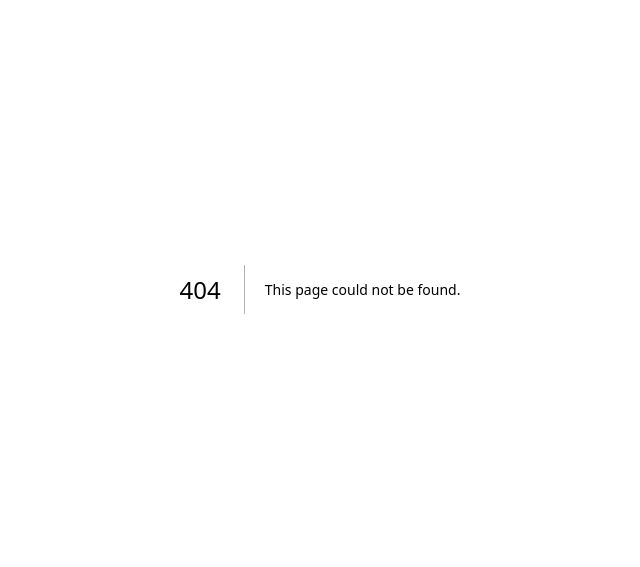
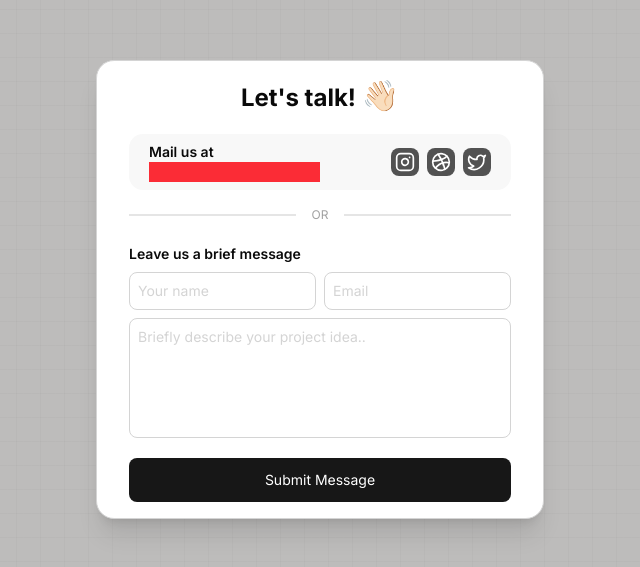
Before and after one commit to vxnsh1/shiftr, a Next.js app: page /components/contact-form in a window 1280 px wide. Before the commit this address had no page. Shown: the part 111-678 px from the top of the page, without its empty margins (320-960 px from the left). Built offline with nearby package versions, Linux system fonts and the light colour scheme.

Commit message:
feat: Contact form component

```diff
--- /dev/null
+++ b/app/components/contact-form/page.tsx
@@ -0,0 +1,84 @@
+"use client";
+
+import { Dribbble, Instagram, Twitter } from "lucide-react";
+import { motion } from "motion/react";
+
+const Page = () => {
+  const links = [
+    <Instagram size={20} />,
+    <Dribbble size={20} />,
+    <Twitter size={20} />,
+  ];
+  return (
+    <div className="h-screen max-w-2xl mx-auto flex items-center justify-center">
+      <div className="w-2/3 bg-white rounded-2xl border border-neutral-300 shadow-xl px-8 py-4 flex flex-col justify-between">
+        <div className="w-full h-1/6 flex items-center flex-col gap-5">
+          <p className="text-2xl font-bold">
+            Let's talk! <span className="text-3xl">👋🏻</span>
+          </p>
+          <div className="w-full h-full rounded-xl bg-[#F8F8F8] flex justify-between text-sm px-5 py-2">
+            <div className="w-1/2 h-full flex flex-col justify-center font-semibold ">
+              <span>Mail us at</span>
+              <span className="text-blue-600 cursor-pointer bg-red-500 overflow-hidden flex items-center">
+                <motion.span
+                  initial={{ y: 0 }}
+                  animate={{ y: -20 }}
+                  transition={{duration: 0.5, ease: "easeInOut"}}
+                  className="block"
+                  style={{ display: 'inline-block' }}
+                >
+                  hello@example.com
+                </motion.span>
+              </span>
+            </div>
+            <div className="flex items-center justify-center gap-2">
+              {links.map((item, idx) => (
+                <span
+                  key={idx}
+                  className="p-1 bg-neutral-600 rounded-md text-white cursor-pointer"
+                >
+                  {item}
+                </span>
+              ))}
+            </div>
+          </div>
+        </div>
+        <span className="flex justify-between items-center gap-4 text-[12px] text-neutral-400 mt-4">
+          <span className="border border-neutral-200 w-full"></span>
+          OR
+          <span className="border border-neutral-200 w-full"></span>
+        </span>
+        <div className="w-full flex flex-col mt-5 h-full">
+          <p className="text-sm font-semibold">Leave us a brief message</p>
+          <form action="submit" className="mt-2">
+            <div className="flex gap-2">
+              <input
+                type="text"
+                placeholder="Your name"
+                className="w-1/2 outline-0 text-sm p-2 border border-neutral-300 rounded-md placeholder:text-neutral-300"
+              />
+              <input
+                type="text"
+                placeholder="Email"
+                className="outline-0 w-1/2 text-sm p-2 border border-neutral-300 rounded-md placeholder:text-neutral-300"
+              />
+            </div>
+            <div className="flex-1 min-h-[120px] max-h-[220px] flex flex-col mt-2">
+              <textarea
+                name=""
+                id=""
+                placeholder="Briefly describe your project idea.."
+                className="outline-0 text-sm p-2 border border-neutral-300 rounded-md placeholder:text-neutral-300 w-full h-full resize-none flex-1 min-h-[120px] max-h-[220px]"
+              ></textarea>
+            </div>
+            <button className="w-full text-sm bg-neutral-900 text-white py-3 rounded-md mt-5">
+              Submit Message
+            </button>
+          </form>
+        </div>
+      </div>
+    </div>
+  );
+};
+
+export default Page;
--- /dev/null
+++ b/app/components/layout.tsx
@@ -0,0 +1,12 @@
+import React from "react";
+
+const layout = ({ children }: { children: React.ReactNode }) => {
+  return (
+    <div className="relative">
+      <div className="pointer-events-none absolute inset-0 h-full w-full bg-[linear-gradient(to_right,#80808012_1px,transparent_1px),linear-gradient(to_bottom,#80808012_1px,transparent_1px)] bg-size-[24px_24px] z-0"></div>
+      <div className="relative z-10">{children}</div>
+    </div>
+  );
+};
+
+export default layout;
--- a/app/globals.css
+++ b/app/globals.css
@@ -52,7 +52,7 @@ body {
 
 :root {
   --radius: 0.625rem;
-  --background: oklch(0.985 0.002 85);
+  --background: oklch(0.7952 0.002 85);
   --foreground: oklch(0.145 0 0);
   --card: oklch(0.99 0.001 85);
   --card-foreground: oklch(0.145 0 0);
```
Also changed, not shown: app/page.tsx (line endings or trailing spaces), components.json, 1 other file (tests, documents, lock files or other folders).
